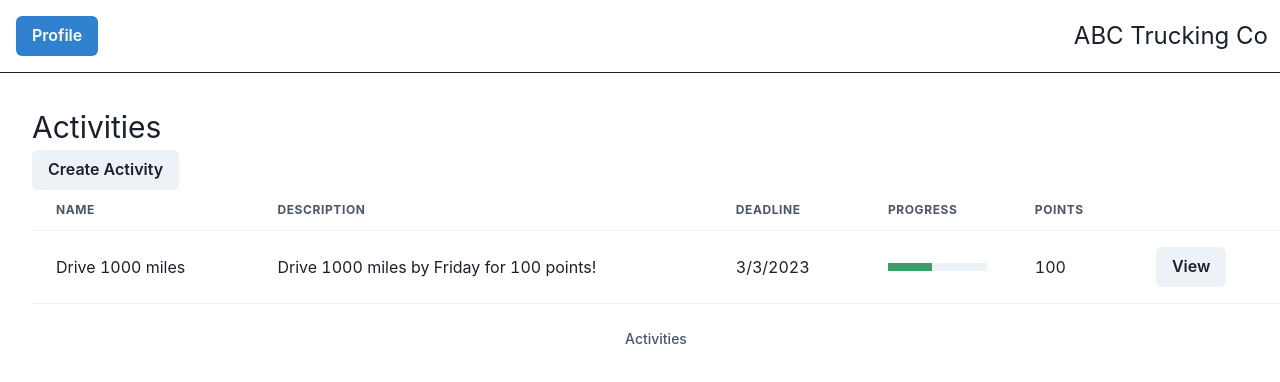
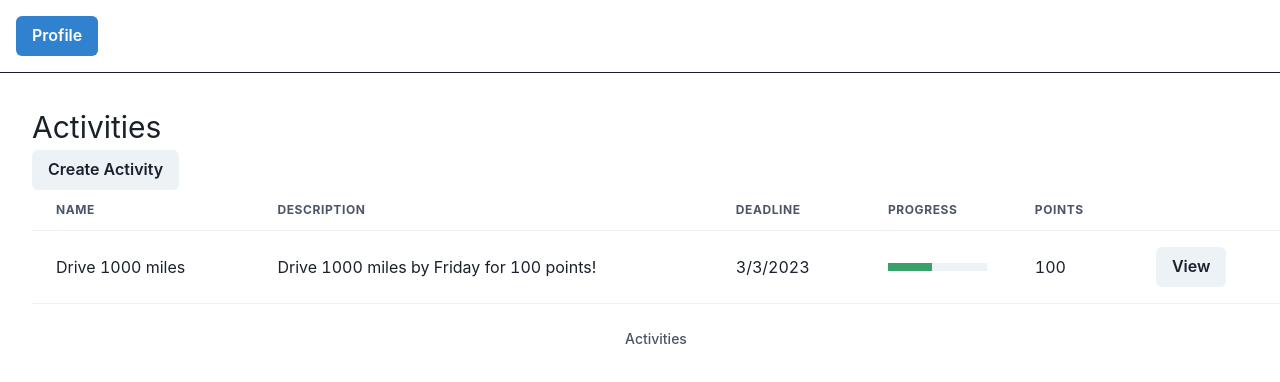
Before and after one commit to BlakeDavis34/4910, a React (Create React App) app in the folder driver-rewards/: page /activities in a window 1280 px wide. Shown: the top 382 px of the page. Built offline with nearby package versions, Linux system fonts and the light colour scheme.

Commit message:
Added activity pane, ability to view activity

```diff
--- a/driver-rewards/src/components/Login/Login.js
+++ b/driver-rewards/src/components/Login/Login.js
@@ -274,9 +274,6 @@ export const Login = () => {
                             }))
                         }}/>
 
-                        <FormLabel>Referral Code</FormLabel>
-                        <Input id="apply-referral" type="text"/>
-
                         <FormLabel htmlFor="apply-dl">Drivers License #</FormLabel>
                         <Input id="apply-dl" type="text" value={apply.dlNum} onChange={(event) => {
                             setApply(prevState => ({
--- a/driver-rewards/src/components/MenuBar/MenuBar.css
+++ b/driver-rewards/src/components/MenuBar/MenuBar.css
@@ -2,17 +2,8 @@
 #account-button {
     font-size: 500px;
 }
+
 .menu-items {
     margin-left: 1em;
     align-content: flex-end;
 }
-.bar-items {
-    display: flex;
-    flex-direction: row;
-    justify-content: space-between;
-}
-.sponsor-header {
-    align-self: center;
-    margin-right: .5em;
-    font-size: 1.5em;
-}
--- a/driver-rewards/src/components/MenuBar/MenuBar.js
+++ b/driver-rewards/src/components/MenuBar/MenuBar.js
@@ -23,7 +23,6 @@ const testFunc = () => {
 const MenuBar = () => {
 
     return (
-        <div className="bar-items">
         <div className="menu-items">
             <Menu>
                 <MenuButton id = "profile-button" as={Button} colorScheme='blue' alignContent="right">
@@ -42,8 +41,6 @@ const MenuBar = () => {
                 </MenuList>
             </Menu>
         </div>
-            <h3 className="sponsor-header">ABC Trucking Co</h3>
-        </div>
     )
 }
 
--- a/driver-rewards/src/pages/Activities/Activities.js
+++ b/driver-rewards/src/pages/Activities/Activities.js
@@ -43,48 +43,38 @@ const getActivities = () => {
     })
 }
 
-const activityCard = (
 
 
+const Activities = () => {
 
+    const [card, setCard] = useState(false)
+
+    const activityCard = (
         <>
             <Card maxW='sm'>
                 <CardBody>
-                <Image
-                    src='https://images.unsplash.com/photo-1555041469-a586c61ea9bc?ixlib=rb-4.0.3&ixid=MnwxMjA3fDB8MHxwaG90by1wYWdlfHx8fGVufDB8fHx8&auto=format&fit=crop&w=1770&q=80'
-                    alt='Green double couch with wooden legs'
-                    borderRadius='lg'
-                />
                     <Stack mt='6' spacing='3'>
-                    <Heading size='md'>Living room Sofa</Heading>
+                        <Heading size='md'>Drive 1000 miles</Heading>
                         <Text>
-                        This sofa is perfect for modern tropical spaces, baroque inspired
-                        spaces, earthy toned spaces and for people who love a chic design with a
-                        sprinkle of vintage design.
+                            Drive 1000 miles by Friday for 100 points!
                         </Text>
                         <Text color='blue.600' fontSize='2xl'>
-                        $450
+                            100 pts
                         </Text>
                     </Stack>
                 </CardBody>
                 <Divider />
                 <CardFooter>
-                <Button>Close</Button>
+                    <Button onClick = {(e) => {
+                        setCard(false)
+                    }}>Close</Button>
                 </CardFooter>
             </Card>
         </>
     )
 
-const Activities = () => {
-
-    const [card, setCard] = useState(true)
-
-    //console.log("drivers = " + JSON.stringify(driverlist))
-
-    //const columnHelper = createColumnHelper
-
     if(card){
-
+        return activityCard
     }
     return (
         <>
@@ -116,7 +106,9 @@ const Activities = () => {
                             {/*<Td>{activities[0].progress}</Td>*/}
                             <Td>{activities[0].points}</Td>
                             <Td>
-                                <Button>View</Button>
+                                <Button onClick = {(e) => {
+                                    setCard(true)
+                                }}>View</Button>
                             </Td>
                         </Tr>
 
--- a/driver-rewards/src/pages/Profile/Profile.js
+++ b/driver-rewards/src/pages/Profile/Profile.js
@@ -57,7 +57,6 @@ const Profile = () => {
             </Center>
             <FormLabel htmlFor="email">Sponsor Company</FormLabel>
             <Text size='xl'>ABC Trucking Co.</Text>
-            <Button width='150px' alignItems="center">Leave Company</Button>
             <Center>
 
             <FormControl>
@@ -72,7 +71,7 @@ const Profile = () => {
                 }}/>
 
                 <FormLabel htmlFor="email" >Email</FormLabel>
-                <Input id="email" isDisabled={true} type="text" placeholder='Email' defaultValue = {user.email} width='300px' onChange={(event) => {
+                <Input id="email" isDisabled={true} type="text" placeholder='Username' defaultValue = {user.email} width='300px' onChange={(event) => {
 
                 }}/>
 
```
Lines whose indentation alone changed are shown as unchanged.
